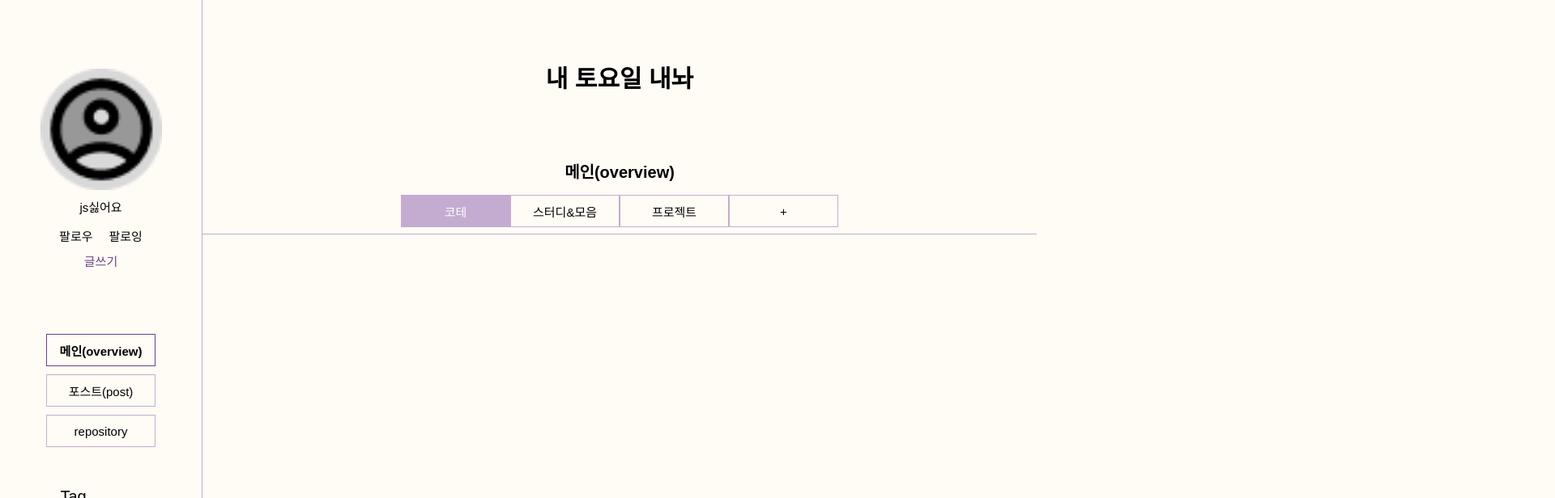
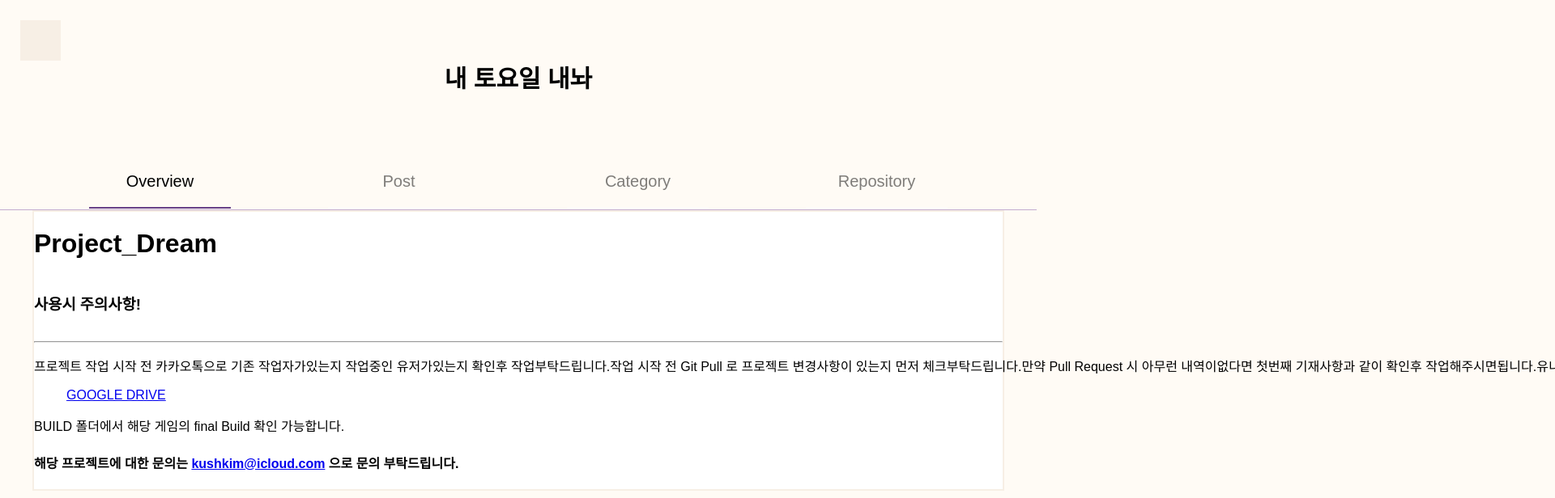
Before and after one commit to Hyangyoun/StudyCode_front, a React (Create React App) app: page /blog in a window 1280 px wide. Shown: the top 616 px of the page at 81% size, 1920 px wide, since content can reach past the window. Built offline with nearby package versions, Linux system fonts and the light colour scheme.

Commit message:
Markdown 작업중

```diff
--- a/package.json
+++ b/package.json
@@ -8,8 +8,10 @@
     "@testing-library/user-event": "^13.5.0",
     "react": "^18.2.0",
     "react-dom": "^18.2.0",
+    "react-markdown": "^9.0.0",
     "react-router-dom": "^6.16.0",
     "react-scripts": "5.0.1",
+    "remark-gfm": "^4.0.0",
     "styled-components": "^6.0.8",
     "web-vitals": "^2.1.4"
   },
--- /dev/null
+++ b/src/Blog/OverView.jsx
@@ -0,0 +1,42 @@
+import React from "react";
+import styled from "styled-components";
+import Markdown from "react-markdown";
+import remarkGfm from "remark-gfm";
+
+function OverView(props) {
+
+    return (
+        <MarkDownSection>
+            <Markdown rehypePlugins={[remarkGfm]}>
+                {text}
+            </Markdown>
+        </MarkDownSection>
+    )
+}
+
+const text = `# Project_Dream
+
+* ### 사용시 주의사항!
+___
+
+- 프로젝트 작업 시작 전 카카오톡으로 기존 작업자가있는지 작업중인 유저가있는지 확인후 작업부탁드립니다.
+- 작업 시작 전 Git Pull 로 프로젝트 변경사항이 있는지 먼저 체크부탁드립니다.
+- 만약 Pull Request 시 아무런 내역이없다면 첫번째 기재사항과 같이 확인후 작업해주시면됩니다.
+- 유니티 버전은 2019.4.10f1 으로 작업되고있습니다.
+- Build Target 은 Android 기준입니다.
+-  .gitignore 으로 라이브러리 파일및 로그파일등이 포함되지않도록 제어중에있습니다. 임의로 변경은 자제부탁드립니다.
+- 기본적으로 스프라이트 및 리소스등은 Google Drive 로 관리되고있습니다. 필요하신 리소스는 하단 드라이브 링크로 다운받아주시면 됩니다.
+> [GOOGLE DRIVE](https://drive.google.com/drive/folders/1B-5K9Upxt3rQpv7zDax7kTPPVHSNPkYZ?usp=sharing)
+
+* BUILD 폴더에서 해당 게임의 final Build 확인 가능합니다.
+#### **해당 프로젝트에 대한 문의는 kushkim@icloud.com 으로 문의 부탁드립니다.**
+`
+
+const MarkDownSection = styled.div`
+    width: 1200px; height: auto;
+    margin: auto;
+    border: 2px solid var(--second2);
+    background-color: white;
+`
+
+export default OverView
--- a/src/Page/BlogPage.jsx
+++ b/src/Page/BlogPage.jsx
@@ -2,12 +2,13 @@ import { useState } from "react";
 import BlogSkin1Side from "../Blog/BlogSkin1Side";
 import BlogSkin1Header from "../Blog/BlogSkin1Header";
 import BlogSkin2 from "../Blog/BlogSkin2";
+import OverView from "../Blog/OverView";
 import styled from "styled-components";
 
 
 function BlogPage(props){
     const [menuIndex, setMenuIndex] = useState(1)
-    const [skin, setSkin] = useState(1)
+    const [skin, setSkin] = useState(2)
 
     /** props로 넘어갈 state set 함수 */
     const ChangeMenuIndex = (value) => {
@@ -23,16 +24,18 @@ function BlogPage(props){
                 </BlogSection>
                 :
                 skin === 2 ?
-                    <BlogSkin2 menuIndex={menuIndex} changeMenuIndex={ChangeMenuIndex}>
-                    </BlogSkin2>
+                    <BlogSkin2 menuIndex={menuIndex} changeMenuIndex={ChangeMenuIndex} />
                     : null
             }
+            <OverView />
         </>
     )
 }
 const BlogSection = styled.div`
     display: flex;
     flex-direction: row;
-        `
+`
+
+
 
 export default BlogPage
```
Also changed, not shown: src/Blog/test.md (added, +16 -0 lines), 1 other file (tests, documents, lock files or other folders).
